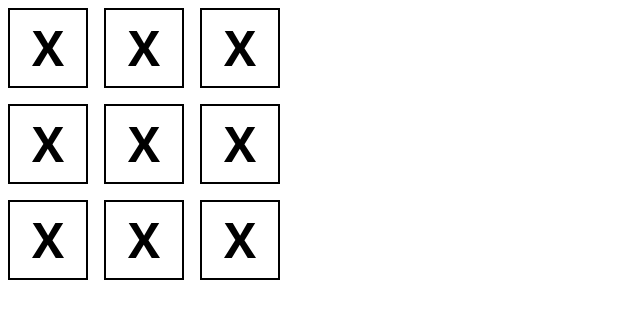
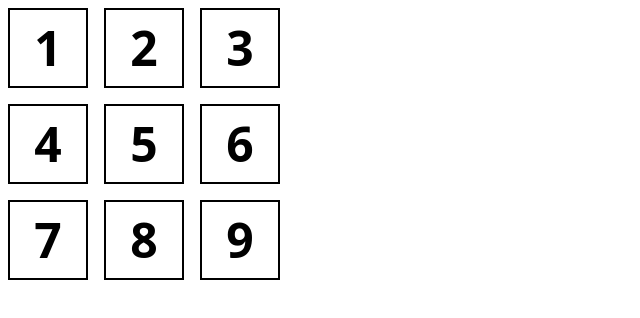
Before and after one commit to jonayethossen/Tic-Tac-Toe-Game, a React (Vite) app: page / in a window 1280 px wide. Shown: the top 318 px of the page, without its empty margins (0-640 px from the left). Built offline with nearby package versions, Linux system fonts and the light colour scheme.

Commit message:
Pass Data Board to Square function using props

```diff
--- a/src/App.jsx
+++ b/src/App.jsx
@@ -2,10 +2,10 @@
 //   ->Board
 //     ->  Square
 //   -> History
-function Square() {
+function Square({ value }) {
   return (
     <button className="text-5xl font-bold border border-2 m-2 h-20 w-20">
-      X
+      {value}
     </button>
   );
 }
@@ -14,19 +14,19 @@
   return (
     <>
       <div>
-        <Square />
-        <Square />
-        <Square />
+        <Square value={1} />
+        <Square value={2} />
+        <Square value={3} />
       </div>
       <div>
-        <Square />
-        <Square />
-        <Square />
+        <Square value={4} />
+        <Square value={5} />
+        <Square value={6} />
       </div>
       <div>
-        <Square />
-        <Square />
-        <Square />
+        <Square value={7} />
+        <Square value={8} />
+        <Square value={9} />
       </div>
     </>
   );
```
